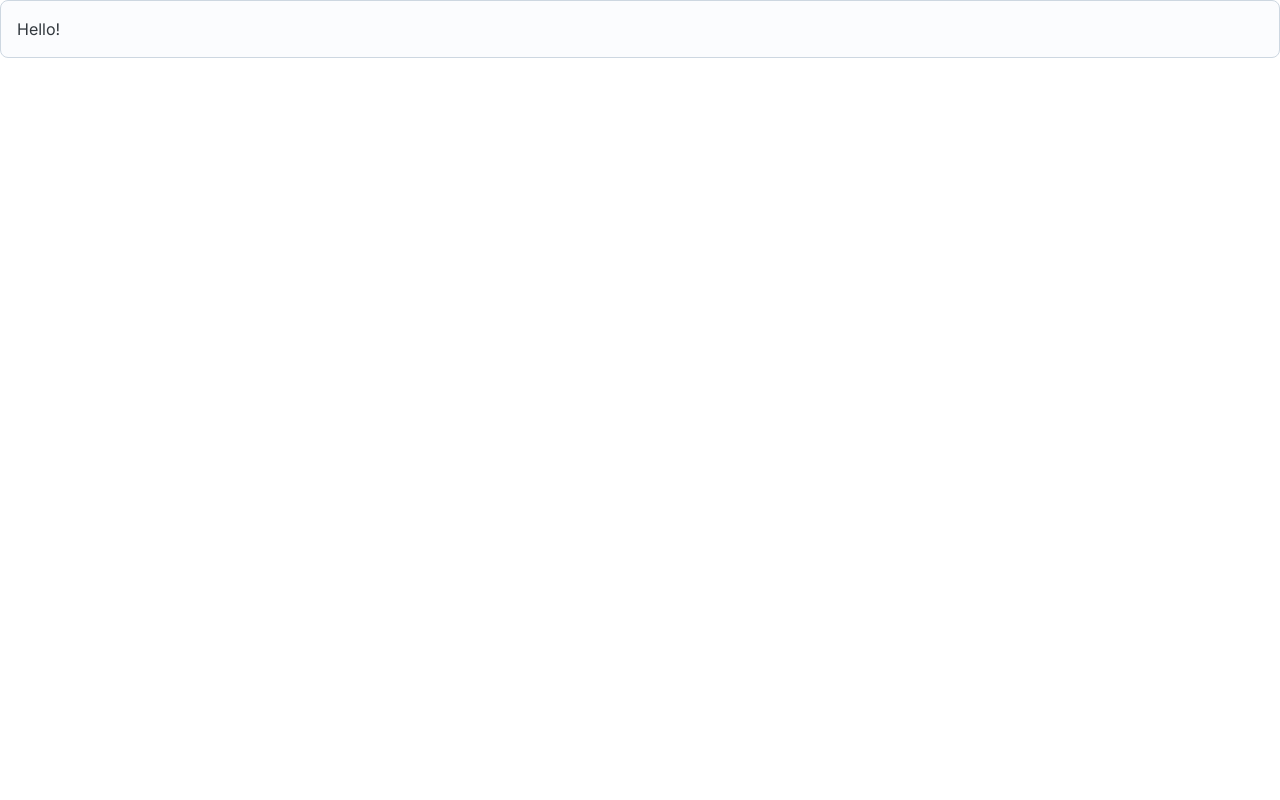
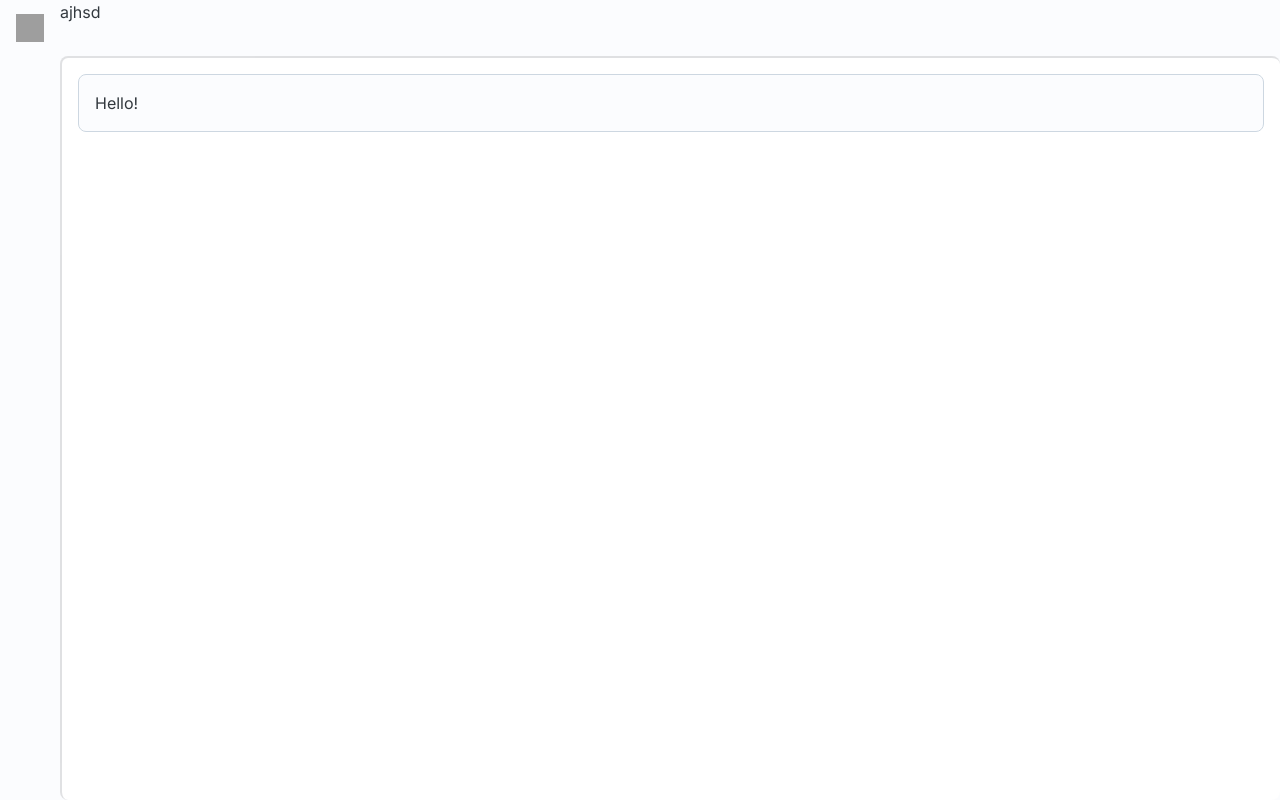
Before and after one commit to nathanalger/cs3141-team-software-project, a React (Vite) app: page / in a window 1280 px wide. Built offline with nearby package versions, Linux system fonts and the light colour scheme; grey boxes are pictures that could not be loaded.

Commit message:
feat: main navbar layout

```diff
--- a/electron.vite.config.ts
+++ b/electron.vite.config.ts
@@ -21,6 +21,7 @@ export default defineConfig({
    },
    renderer: {
       root: resolve(import.meta.dirname, 'src/renderer'),
+      publicDir: resolve(import.meta.dirname, 'src/renderer/src/public'),
       plugins: [react()],
       resolve: {
          dedupe: ['react', 'react-dom'],
--- a/src/renderer/src/architecture/MainWrapper.tsx
+++ b/src/renderer/src/architecture/MainWrapper.tsx
@@ -1,20 +1,107 @@
-import { Box } from '@mui/joy';
+import { Box, Typography, useColorScheme } from '@mui/joy';
 import type { SxProps } from '@mui/joy/styles/types';
 import { Outlet } from 'react-router-dom';
-import Provider from './Provider';
+
+const NAV_THICKNESS = 60;
 
 const MainWrapperSx = {
-   p: 0,
+   p: 2,
    m: 0,
+   flex: 1,
+   height: '100%',
+   bgcolor: (t) => t.palette.background.body,
+   borderLeft: (t) => `2px solid ${t.palette.divider}`,
+   borderTop: (t) => `2px solid ${t.palette.divider}`,
+   boxSizing: 'border-box',
+   borderRadius: 8,
+   overflow: 'hidden',
 } as SxProps;
 
 const MainWrapper = () => {
+   const { mode, systemMode } = useColorScheme();
+   const currentMode = mode === 'system' ? systemMode : mode;
+
    return (
-      <Provider>
-         <Box sx={MainWrapperSx}>
-            <Outlet />
+      <Box
+         sx={{
+            display: 'flex',
+            flexDirection: 'column',
+            height: '100vh',
+         }}
+      >
+         {/* Top Nav Bar */}
+         <Box
+            sx={{
+               bgcolor: (t) => t.palette.background.surface,
+               display: 'flex',
+               height: NAV_THICKNESS,
+            }}
+         >
+            {/* Top Left Logo (TEMP) */}
+            <Box
+               sx={{
+                  display: 'flex',
+                  alignItems: 'center',
+                  justifyContent: 'center',
+                  height: '100%',
+                  width: NAV_THICKNESS,
+               }}
+            >
+               <Box
+                  component="img"
+                  src="/image.png"
+                  alt="Application logo"
+                  sx={{
+                     display: 'block',
+                     draggable: 'false',
+                     height: NAV_THICKNESS - 32,
+                     width: NAV_THICKNESS - 32,
+                     m: 1,
+
+                     aspectRatio: 1,
+                     WebkitUserDrag: 'none',
+                     userDrag: 'none',
+
+                     WebkitUserSelect: 'none' /* Safari */,
+                     MozUserSelect: 'none' /* Firefox */,
+                     msUserSelect: 'none' /* IE/Edge */,
+                     userSelect: 'none' /* Standard */,
+                     ...(currentMode == 'dark'
+                        ? {
+                             filter: 'invert(100%)',
+                          }
+                        : {}),
+                  }}
+               />
+            </Box>
+
+            {/* Nav Bar */}
+            <Box
+               sx={{
+                  flex: 1,
+               }}
+            >
+               <Typography>ajhsd</Typography>
+            </Box>
          </Box>
-      </Provider>
+         <Box
+            sx={{
+               bgcolor: (t) => t.palette.background.surface,
+               display: 'flex',
+               flexDirection: 'row',
+               height: '100%',
+            }}
+         >
+            <Box
+               sx={{
+                  width: NAV_THICKNESS,
+               }}
+            ></Box>
+            <Box sx={MainWrapperSx}>
+               <Outlet />
+            </Box>
+         </Box>
+      </Box>
    );
 };
 
--- a/src/renderer/src/pages/Home.tsx
+++ b/src/renderer/src/pages/EmailList.tsx
@@ -1,6 +1,6 @@
 import { Card, Typography } from '@mui/joy';
 
-const Home = () => {
+const EmailList = () => {
    return (
       <Card>
          <Typography>Hello!</Typography>
@@ -8,4 +8,4 @@ const Home = () => {
    );
 };
 
-export default Home;
+export default EmailList;
```
Also changed, not shown: src/renderer/src/main.tsx (+10 -7 lines), src/renderer/src/router.tsx (+5 -5 lines), src/renderer/src/public/top-left-logo.png (added), 1 other file (tests, documents, lock files or other folders).
